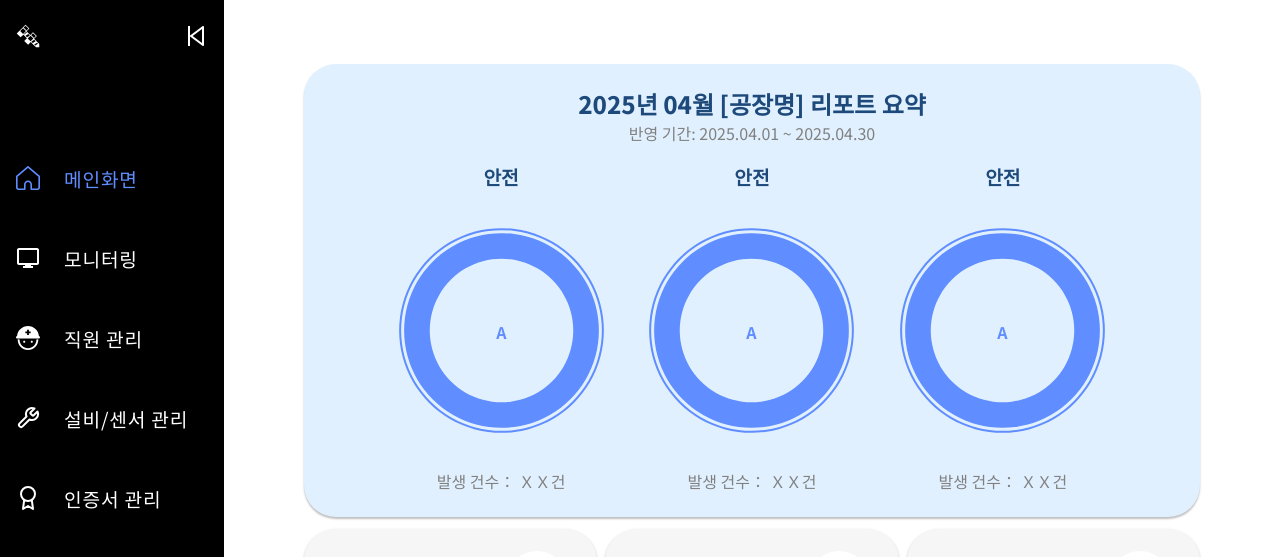
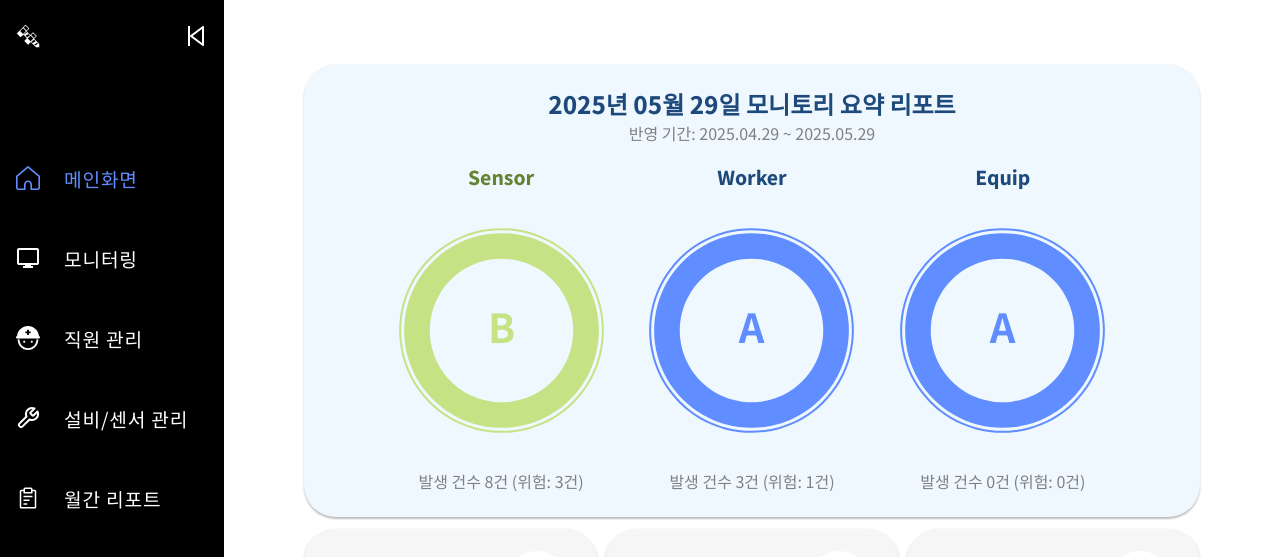
Before and after one commit to Fac2Real/FE, a React (Vite) app: page / in a window 1280 px wide. Shown: the top 557 px of the page. Built offline with nearby package versions, Linux system fonts and the light colour scheme; no server answers.

Commit message:
feat | sprint3 | FRB-77 | 메인화면 내 리포트 박스 Mockup data 추가 | 김예인
+ 추가로 사이드바 등 "인증서"라고 잘못 기입된 표현 수정하였음

```diff
--- a/src/App.jsx
+++ b/src/App.jsx
@@ -4,7 +4,7 @@ import Sidebar from "./Sidebar";
 import "./styles/style.css";
 import Settings from "./pages/Settings";
 import Monitoring from "./pages/Monitoring";
-import Certification from "./pages/Certifiaction";
+import Report from "./pages/Report";
 import Safety from "./pages/Safety";
 import ZoneDetail from "./pages/ZoneDetail";
 import { ToastProvider } from "./contexts/ToastProvider";
@@ -29,7 +29,7 @@ export default function App() {
               <Route path="/settings" element={<Settings />} />
               <Route path="/monitoring" element={<Monitoring />} />
               <Route path="/safety" element={<Safety />} />
-              <Route path="/certification" element={<Certification />} />
+              <Route path="/report" element={<Report />} />
               <Route path="/zone/:zoneId" element={<ZoneDetail />} />
               <Route path="/help" element={<Help />} />
               <Route path="/hidden" element={<HiddenPage />} />
--- a/src/Sidebar.jsx
+++ b/src/Sidebar.jsx
@@ -3,7 +3,7 @@ import MenuIcon from "./assets/menu_icon.svg?react";
 import HomeIcon from "./assets/home_icon.svg?react";
 import MonitorIcon from "./assets/monitor_icon.svg?react";
 import ToolIcon from "./assets/tool_icon.svg?react";
-import AwardIcon from "./assets/award_icon.svg?react";
+import ReportIcon from "./assets/report_icon.svg?react";
 import BellIcon from "./assets/bell_icon.svg?react";
 import CloseIcon from "./assets/close_icon.svg?react";
 import Logo from "./assets/temp_logo.svg?react";
@@ -49,8 +49,7 @@ export default function Sidebar({ isOpen, setIsOpen }) {
       setCurrentPage("Facility");
     else if (location.pathname.startsWith("/settings"))
       setCurrentPage("Sensor");
-    else if (location.pathname.startsWith("/certification"))
-      setCurrentPage("Certification");
+    else if (location.pathname.startsWith("/report")) setCurrentPage("Report");
   }, [location.pathname]);
 
   const handleButtonClick = () => {
@@ -197,20 +196,21 @@ export default function Sidebar({ isOpen, setIsOpen }) {
         <div>
           <span
             className="icon side-opt"
-            onClick={() => setCurrentPage("Certification")}
+            onClick={() => setCurrentPage("Report")}
           >
-            <Link to="/certification">
-              <AwardIcon
-                stroke={currentPage === "Certification" ? "#608DFF" : "#FFF"}
+            <Link to="/report">
+              <ReportIcon
+                // stroke={currentPage === "Certification" ? "#608DFF" : "#FFF"}
+                fill={currentPage === "Report" ? "#608DFF" : "#FFF"}
                 width="1.5rem"
               />
               {isOpen && (
                 <p
                   className={`${
-                    currentPage === "Certification" ? "current-page" : ""
+                    currentPage === "Report" ? "current-page" : ""
                   } sidebar-open`}
                 >
-                  인증서 관리
+                  월간 리포트
                 </p>
               )}
             </Link>
--- a/src/components/AlarmModal.jsx
+++ b/src/components/AlarmModal.jsx
@@ -2,6 +2,7 @@ import React, { useEffect, useState, useRef } from "react";
 import axiosInstance from "../api/axiosInstance"; // Axios 인스턴스 가져오기
 import XIcon from "../assets/x_icon.svg?react";
 import { useNavigate } from "react-router-dom";
+import "./modal/modal.css";
 
 const AlarmModal = ({ isOpen, onClose }) => {
   const [alarms, setAlarms] = useState([]); // 알람 목록 상태
--- a/src/components/MainBox.jsx
+++ b/src/components/MainBox.jsx
@@ -1,7 +1,8 @@
+import axiosInstance from "../api/axiosInstance";
 import { useEffect, useState } from "react";
 import { Link } from "react-router-dom";
 import { PieChart, Pie, Sector, ResponsiveContainer } from "recharts";
-
+import { mock_report } from "../mock_data/mock_report";
 const renderActiveShape = (props) => {
   const RADIAN = Math.PI / 180;
   const {
@@ -27,17 +28,17 @@ const renderActiveShape = (props) => {
         <text
           x={cx}
           y={cy}
-          dy={8}
+          dy={"0.8rem"}
           textAnchor="middle"
           fill={fill}
-          fontSize="1rem"
+          fontSize={payload.grade == "loading" ? "1rem" : "2.5rem"}
           fontWeight="bold"
           style={{
             opacity: showLabel ? 1 : 0,
             transition: "opacity 0.5s ease-in-out",
           }}
         >
-          {payload.name}
+          {payload.grade}
         </text>
       )}
       <Sector
@@ -62,21 +63,21 @@ const renderActiveShape = (props) => {
   );
 };
 
-function Donut({ rank, color }) {
+function Donut({ report, color }) {
   const [showLabel, setShowLabel] = useState(false);
   return (
     <div className="donut-box">
-      <h3>안전</h3>
+      <h3 style={{ color: color.textColor }}>{report.type}</h3>
       <ResponsiveContainer width="100%" height="100%">
         <PieChart>
           <Pie
             activeIndex={0}
             activeShape={(props) => renderActiveShape({ ...props, showLabel })}
-            data={[{ name: rank ? rank : "loading...", value: 1 }]}
+            data={[{ grade: report.grade, value: 1 }]}
             cx="50%"
             cy="50%"
-            innerRadius={"70%"} // keep: 50
-            outerRadius={"95%"} // keep: 75
+            innerRadius={"70%"}
+            outerRadius={"95%"}
             startAngle={-270}
             endAngle={90}
             fill={color.donutColor}
@@ -85,39 +86,61 @@ function Donut({ rank, color }) {
           />
         </PieChart>
       </ResponsiveContainer>
-      <p>발생 건수： ＸＸ건</p>
+      <p>
+        발생 건수 {report.warnCnt + report.dangerCnt}건 (위험:{" "}
+        {report.dangerCnt}
+        건)
+      </p>
     </div>
   );
 }
 
 export default function MainBox({ isSidebarOpen }) {
-  const [rank, setRank] = useState("A");
-  let safetyRank = true;
-  let facilityRank = true;
+  const [report, setReport] = useState([]);
 
-  let title;
-  let color = { boxColor: null, donutColor: null, textColor: null };
+  // 지난달 정보
+  const now = new Date();
+  const lastMonth = new Date();
+  lastMonth.setMonth(now.getMonth() - 1);
 
-  if (rank) {
-    if (rank === "A") {
-      title = "A등급 인증서를 받을 수 있어요 😄";
-      color.boxColor = "#e1f0ff";
+  // 날짜 포맷팅
+  const formatted = (date) => {
+    const y = date.getFullYear();
+    const m = String(date.getMonth() + 1).padStart(2, "0");
+    const d = String(date.getDate()).padStart(2, "0");
+    return `${y}.${m}.${d}`;
+  };
+
+  useEffect(() => {
+    axiosInstance
+      .get()
+      .then((res) => {
+        console.log("요약리포트 로딩 완료", res.data.data);
+        setReport(res.data.data);
+      })
+      .catch((e) => {
+        console.log("요약리포트 로딩 실패", e);
+        console.log("Mock data를 불러옵니다.");
+        setReport(mock_report);
+      });
+  }, []);
+
+  const getColor = (grade) => {
+    let color = { donutColor: null, textColor: null };
+    if (grade) {
+      if (grade === "A") {
         color.donutColor = "#608dff";
         color.textColor = "#1d4a7a";
-    } else if (rank === "B") {
-      title = "B등급 인증서를 받을 수 있어요 🙂";
-      color.boxColor = "#F4FADB";
+      } else if (grade === "B") {
         color.donutColor = "#C5E384";
         color.textColor = "#658332";
       }
     } else {
-    title = "인증서 정보를 불러오지 못했어요 🤧";
-    safetyRank = false;
-    facilityRank = false;
-    color.boxColor = "var(--box-color)";
       color.donutColor = "#afafaf";
       color.textColor = "#5f5f5f";
     }
+    return color;
+  };
 
   /* 이스터에그 같은 거 저도 해보고 싶었거든요... */
   const [showRobot, setShowRobot] = useState(false);
@@ -132,7 +155,7 @@ export default function MainBox({ isSidebarOpen }) {
 
   return (
     <>
-      <div className="main-box" style={{ backgroundColor: color.boxColor }}>
+      <div className="main-box" style={{ backgroundColor: "#eff7ff" }}>
         {showRobot && (
           <Link to="/hidden">
             <img
@@ -141,12 +164,17 @@ export default function MainBox({ isSidebarOpen }) {
             />
           </Link>
         )}
-        <h2>2025년 04월 [공장명] 리포트 요약</h2>
-        <p>반영 기간: 2025.04.01 ~ 2025.04.30</p>
+        <h2>
+          2025년 {String(now.getMonth() + 1).padStart(2, "0")}월{" "}
+          {String(now.getDate()).padStart(2, "0")}일 모니토리 요약 리포트
+        </h2>
+        <p>
+          반영 기간: {formatted(lastMonth)} ~ {formatted(now)}
+        </p>
         <div className="donut-wrapper">
-          <Donut rank={rank} color={color} />
-          <Donut rank={rank} color={color} />
-          <Donut rank={rank} color={color} />
+          {report.map((r, i) => {
+            return <Donut report={r} color={getColor(r.grade)} key={i} />;
+          })}
         </div>
       </div>
     </>
--- a/src/components/modal/modal.css
+++ b/src/components/modal/modal.css
@@ -1,3 +1,17 @@
+.modal-overlay {
+  margin: 0;
+  width: 100vw;
+  height: 100vh;
+  position: fixed;
+  top: 0;
+  left: 0;
+  z-index: 10000;
+  background-color: rgba(0, 0, 0, 0.6);
+  display: flex;
+  justify-content: center;
+  align-items: center;
+}
+
 .modal-box-v2 {
   position: relative;
   width: 35vw;
@@ -30,3 +44,61 @@
   flex-direction: column;
   align-self: center;
 }
+
+/* 알림창 모달에서 쓰이는 것 */
+.modal-header {
+  display: flex;
+  justify-content: space-between;
+  align-items: center;
+  background-color: var(--box-color);
+  border-radius: 1rem 1rem 0 0;
+}
+
+.modal-header h2 {
+  font-size: 1.5rem;
+  margin: 0.5rem 1rem;
+  color: #000;
+}
+
+.button-container {
+  gap: 1rem;
+  background-color: var(--box-color);
+  margin: 0 0.75rem;
+}
+
+.button-container > button {
+  margin: 0.5rem;
+  margin-bottom: 0.75rem;
+  color: white;
+  padding: 0.2rem 0.75rem;
+  font-size: 1rem;
+}
+
+/* 안 쓰는 것 같은데...? */
+
+/* .modal-contents {
+  margin: 0 1rem 1rem 0;
+  text-align: center;
+  font-weight: bold;
+}
+
+.modal-contents input {
+  padding: 0.5rem;
+  max-width: 30vw;
+}
+
+.modal-contents button {
+  background-color: #7db4fc;
+}
+
+.modal-contents button:hover {
+  background-color: #5ba2ff;
+}
+
+.modal-contents > span {
+  font-size: 1.2rem;
+}
+
+.modal-contents > p {
+  color: #000000;
+} */
--- /dev/null
+++ b/src/mock_data/mock_report.js
@@ -0,0 +1,23 @@
+export const mock_report = [
+    {
+        "month": "2025-04",
+        "type": "Sensor",
+        "grade": "B",
+        "warnCnt": 5,
+        "dangerCnt": 3
+    },
+    {
+        "month": "2025-04",
+        "type": "Worker",
+        "grade": "A",
+        "warnCnt": 2,
+        "dangerCnt": 1
+    },
+    {
+        "month": "2025-04",
+        "type": "Equip",
+        "grade": "A",
+        "warnCnt": 0,
+        "dangerCnt": 0
+    }
+];
--- a/src/pages/Certifiaction.jsx
+++ /dev/null
@@ -1,10 +0,0 @@
-import BasicModal from "../components/modal/BasicModal";
-
-export default function Certification() {
-  return (
-    <>
-      <h1>Certifiaction</h1>
-      <BasicModal onClose={() => {}} />
-    </>
-  );
-}
--- /dev/null
+++ b/src/pages/Report.jsx
@@ -0,0 +1,9 @@
+import BasicModal from "../components/modal/BasicModal";
+
+export default function Report() {
+  return (
+    <>
+      <h1>모니토리 월간 리포트</h1>
+    </>
+  );
+}
```
Also changed, not shown: src/styles/style.css (+0 -95 lines), src/assets/award_icon.svg (deleted), src/assets/report_icon.svg (added). Lines whose indentation alone changed are shown as unchanged.
